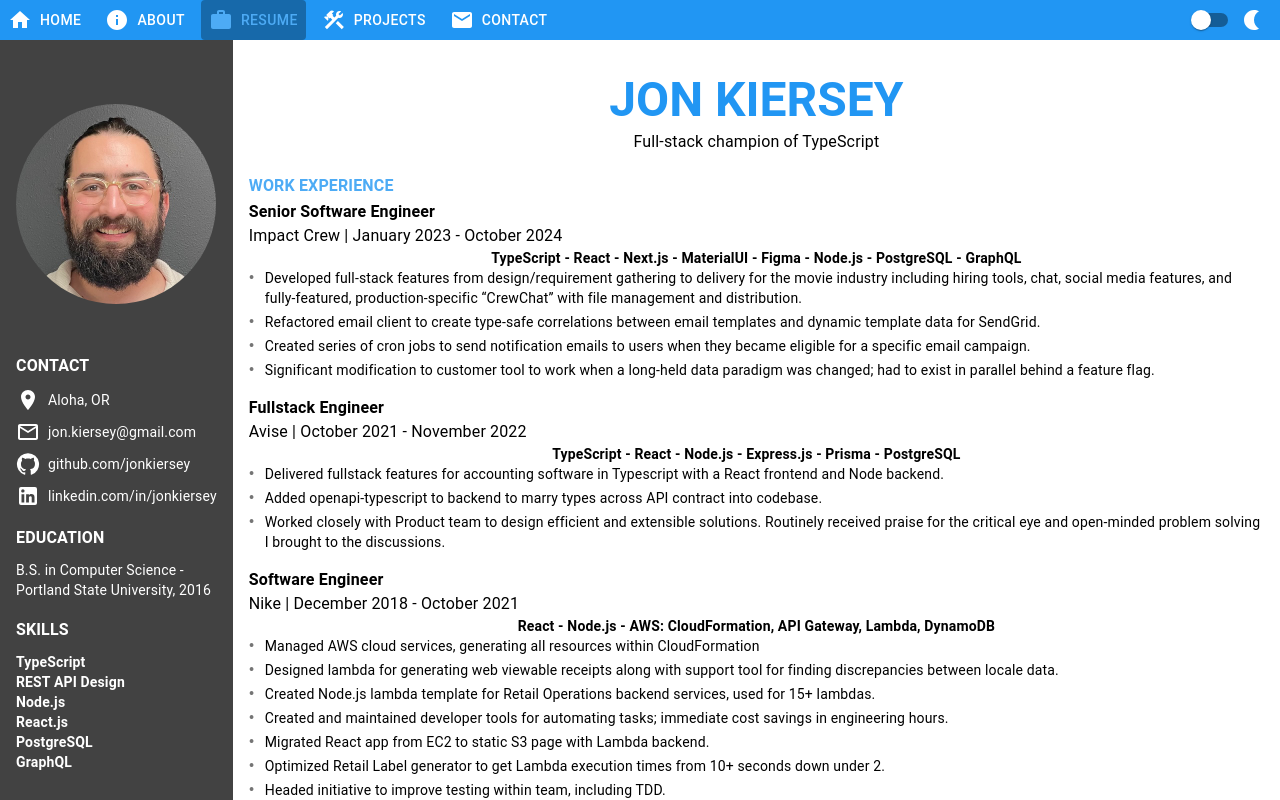
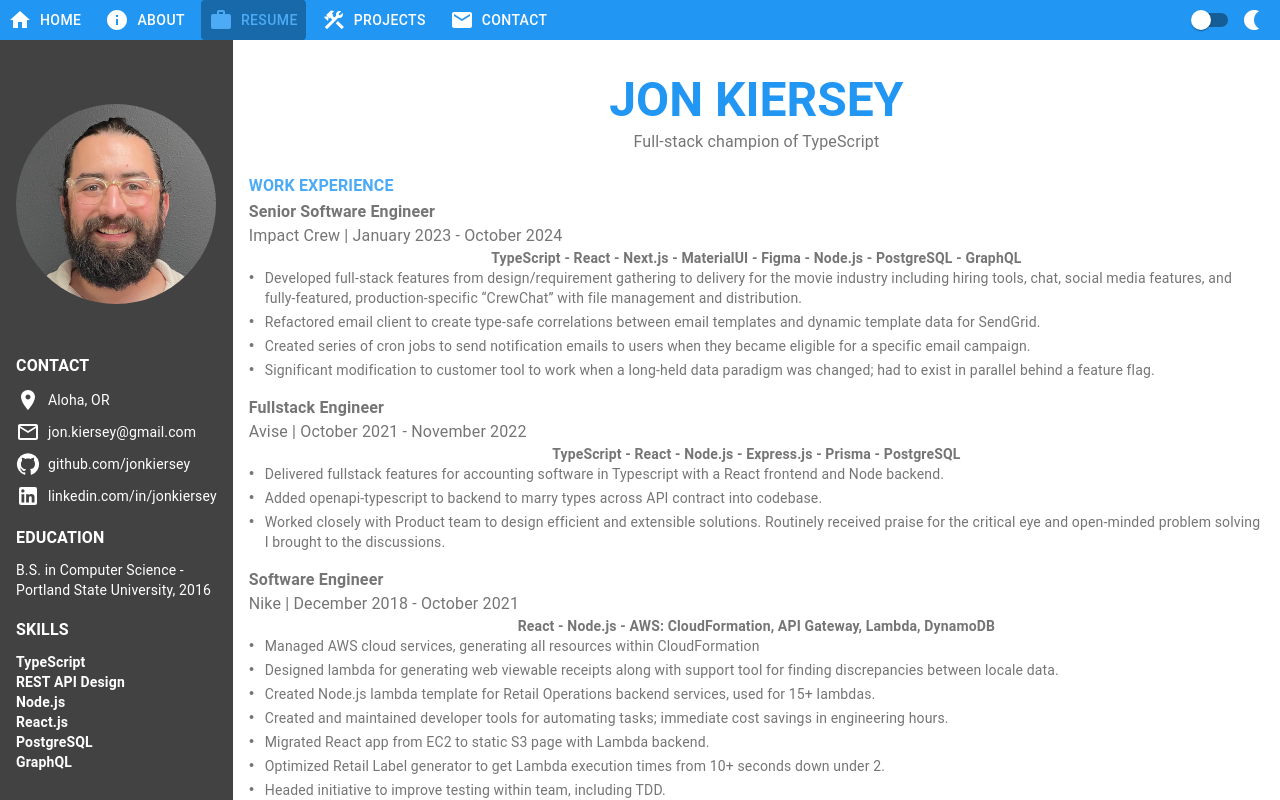
Before and after one commit to jonkiersey/aloha, a Next.js app: page /resume in a window 1280 px wide. Shown: the top 800 px of the page. Built offline with nearby package versions, Linux system fonts and the light colour scheme; no server answers.

Commit message:
fix: make resume text visible in dark mode

```diff
--- a/src/app/resume/components/main-content.tsx
+++ b/src/app/resume/components/main-content.tsx
@@ -9,11 +9,12 @@ import {
 } from "@mui/material";
 import { WorkExperience } from "../types";
 
-const MainContentContainer = styled(Box)({
+const MainContentContainer = styled(Box)(({ theme }) => ({
+  color: theme.palette.secondary.main,
   display: "flex",
   flexDirection: "column",
   padding: 16,
-});
+}));
 
 const HeaderBox = styled(Box)({
   display: "flex",
```
